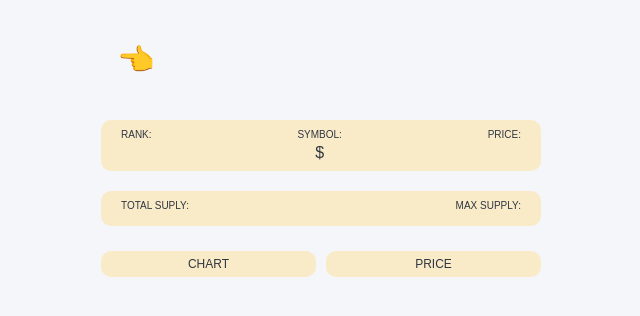
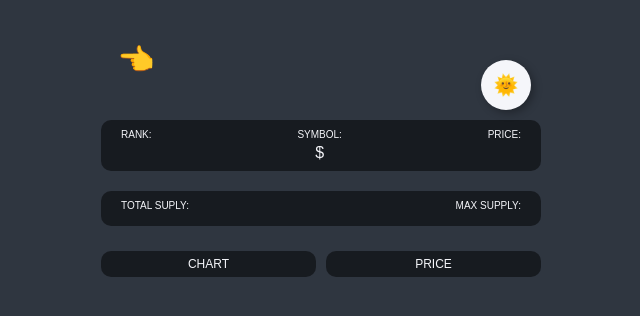
Before and after one commit to sso-hyeon/react-crypto-tracker, a React (Create React App) app: page /1 in a window 1280 px wide. Shown: the top 316 px of the page, without its empty margins (319-959 px from the left). Built offline with nearby package versions, Linux system fonts and the light colour scheme; no server answers.

Commit message:
모드변경 버튼 수정

```diff
--- a/package.json
+++ b/package.json
@@ -19,6 +19,7 @@
         "react-query": "^3.39.0",
         "react-router-dom": "^5.3.0",
         "react-scripts": "4.0.3",
+        "recoil": "^0.7.3-alpha.2",
         "styled-components": "^5.3.1",
         "typescript": "^4.4.4",
         "web-vitals": "^1.1.2"
--- a/src/App.tsx
+++ b/src/App.tsx
@@ -2,7 +2,8 @@ import { createGlobalStyle, ThemeProvider } from "styled-components";
 import Router from "./Router";
 import { ReactQueryDevtools } from "react-query/devtools";
 import { lightTheme, darkTheme } from "./theme";
-import { useState } from "react";
+import { useRecoilValue } from "recoil";
+import { isDarkAtom } from "./atoms";
 
 const GLobalStyle = createGlobalStyle`
 @import url('https://fonts.googleapis.com/css2?family=Source+Sans+Pro:wght@300;400;700&display=swap');
@@ -68,13 +69,12 @@ a {
 `;
 
 function App() {
-    const [isDark, setIsDark] = useState<boolean>(false);
-    const toggleDark = () => setIsDark(current => !current);
+    const isDark = useRecoilValue(isDarkAtom);
     return (
         <>
             <ThemeProvider theme={isDark ? darkTheme : lightTheme}>
                 <GLobalStyle />
-                <Router isDark={isDark} toggleDark={toggleDark} />
+                <Router />
                 <ReactQueryDevtools initialIsOpen={false} />
             </ThemeProvider>
         </>
--- a/src/Router.tsx
+++ b/src/Router.tsx
@@ -2,20 +2,15 @@ import { BrowserRouter, Route, Switch } from "react-router-dom";
 import Coin from "./routes/Coin";
 import Coins from "./routes/Coins";
 
-interface IRouterProps {
-    toggleDark: () => void;
-    isDark: boolean;
-}
-
-function Router({ toggleDark, isDark }: IRouterProps) {
+function Router() {
     return (
         <BrowserRouter basename={process.env.PUBLIC_URL}>
             <Switch>
                 <Route path="/:coinId">
-                    <Coin isDark={isDark} />
+                    <Coin />
                 </Route>
                 <Route path="/">
-                    <Coins toggleDark={toggleDark} />
+                    <Coins />
                 </Route>
             </Switch>
         </BrowserRouter>
--- /dev/null
+++ b/src/atoms.ts
@@ -0,0 +1,6 @@
+import { atom } from "recoil";
+
+export const isDarkAtom = atom({
+    key: "isDark",
+    default: true
+});
--- a/src/index.tsx
+++ b/src/index.tsx
@@ -1,15 +1,18 @@
 import React from "react";
 import ReactDOM from "react-dom";
 import { QueryClient, QueryClientProvider } from "react-query";
+import { RecoilRoot } from "recoil";
 import App from "./App";
 
 const queryClient = new QueryClient();
 
 ReactDOM.render(
     <>
-        <QueryClientProvider client={queryClient}>
-            <App />
-        </QueryClientProvider>
+        <RecoilRoot>
+            <QueryClientProvider client={queryClient}>
+                <App />
+            </QueryClientProvider>
+        </RecoilRoot>
     </>,
     document.getElementById("root")
 );
--- a/src/routes/Chart.tsx
+++ b/src/routes/Chart.tsx
@@ -1,10 +1,11 @@
 import { useQuery } from "react-query";
 import { fetchCoinHistory } from "../api";
 import ApexChart from "react-apexcharts";
+import { useRecoilValue } from "recoil";
+import { isDarkAtom } from "../atoms";
 
 interface ChartProps {
     coinId: string;
-    isDark: boolean;
 }
 
 interface IHistorical {
@@ -18,7 +19,8 @@ interface IHistorical {
     market_cap: number;
 }
 
-function Chart({ coinId, isDark }: ChartProps) {
+function Chart({ coinId }: ChartProps) {
+    const isDark = useRecoilValue(isDarkAtom);
     const { isLoading, data } = useQuery<IHistorical[]>(["ohlcv", coinId], () =>
         fetchCoinHistory(coinId)
     );
--- a/src/routes/Coin.tsx
+++ b/src/routes/Coin.tsx
@@ -7,8 +7,10 @@ import {
     useParams,
     useRouteMatch
 } from "react-router-dom";
+import { useRecoilValue, useSetRecoilState } from "recoil";
 import styled from "styled-components";
 import { fetchCoinInfo, fetchCoinTickers } from "../api";
+import { isDarkAtom } from "../atoms";
 import Chart from "./Chart";
 import Price from "./Price";
 
@@ -19,6 +21,7 @@ const Container = styled.div`
 `;
 
 const Header = styled.header`
+    width: 100%;
     height: 15vh;
     display: flex;
     justify-content: center;
@@ -93,6 +96,20 @@ const BackBtn = styled.button`
         display: block;
     }
 `;
+const ModeBtn = styled.button`
+    position: absolute;
+    right: 0;
+    padding: 0;
+    margin: auto 10px;
+    border: none;
+    width: 50px;
+    height: 50px;
+    border-radius: 50%;
+    font-size: 20px;
+    background-color: ${props => props.theme.textColor};
+    box-shadow: 3px 3px 8px rgba(0, 0, 0, 0.3);
+    cursor: pointer;
+`;
 
 interface Params {
     coinId: string;
@@ -156,15 +173,15 @@ interface PriceData {
     };
 }
 
-interface ICoinProps {
-    isDark: boolean;
-}
-
-function Coin({ isDark }: ICoinProps) {
+function Coin() {
     const { coinId } = useParams<Params>();
     const { state } = useLocation<RouteState>();
     const priceMatch = useRouteMatch("/:coinId/price");
     const chartMatch = useRouteMatch("/:coinId/chart");
+    const setDarkAtom = useSetRecoilState(isDarkAtom);
+    const toggleDarkAtom = () => setDarkAtom(prev => !prev);
+    const isDark = useRecoilValue(isDarkAtom);
+
     const { isLoading: infoLoading, data: infoData } = useQuery<InfoData>(
         ["info", coinId],
         () => fetchCoinInfo(coinId)
@@ -186,6 +203,7 @@ function Coin({ isDark }: ICoinProps) {
                 </BackBtn>
                 <Title>
                     {state?.name ? state.name : loading ? "Loading..." : infoData?.name}
+                    <ModeBtn onClick={toggleDarkAtom}>{isDark ? "🌞" : "🌙"}</ModeBtn>
                 </Title>
             </Header>
             {loading ? (
@@ -231,7 +249,7 @@ function Coin({ isDark }: ICoinProps) {
                             <Price coinId={coinId} />
                         </Route>
                         <Route path={`/:coinId/chart`}>
-                            <Chart isDark={isDark} coinId={coinId} />
+                            <Chart coinId={coinId} />
                         </Route>
                     </Switch>
                 </>
--- a/src/routes/Coins.tsx
+++ b/src/routes/Coins.tsx
@@ -1,8 +1,10 @@
 import { Helmet } from "react-helmet";
 import { useQuery } from "react-query";
 import { Link } from "react-router-dom";
+import { useRecoilValue, useSetRecoilState } from "recoil";
 import styled from "styled-components";
 import { fetchCoins } from "../api";
+import { isDarkAtom } from "../atoms";
 
 const Container = styled.div`
     padding: 0px 20px;
@@ -11,10 +13,12 @@ const Container = styled.div`
 `;
 
 const Header = styled.header`
+    width: 100%;
     height: 15vh;
     display: flex;
     justify-content: center;
     align-items: center;
+    position: relative;
 `;
 
 const CoinList = styled.ul``;
@@ -53,6 +57,21 @@ const Loader = styled.span`
     display: block;
 `;
 
+const ModeBtn = styled.button`
+    position: absolute;
+    right: 0;
+    padding: 0;
+    margin: auto 10px;
+    border: none;
+    width: 50px;
+    height: 50px;
+    border-radius: 50%;
+    font-size: 20px;
+    background-color: ${props => props.theme.textColor};
+    box-shadow: 3px 3px 8px rgba(0, 0, 0, 0.3);
+    cursor: pointer;
+`;
+
 interface ICoin {
     id: string;
     name: string;
@@ -63,12 +82,12 @@ interface ICoin {
     type: string;
 }
 
-interface ICoinsProps {
-    toggleDark: () => void;
-}
+function Coins() {
+    const setDarkAtom = useSetRecoilState(isDarkAtom);
+    const toggleDarkAtom = () => setDarkAtom(prev => !prev);
+    const isDark = useRecoilValue(isDarkAtom);
+    const { isLoading, data } = useQuery<ICoin[]>("allCoins", fetchCoins);
 
-function Coins({ toggleDark }: ICoinsProps) {
-    const { isLoading, data } = useQuery<ICoin[]>("allCoins", fetchCoins);
     return (
         <Container>
             <Helmet>
@@ -76,7 +95,7 @@ function Coins({ toggleDark }: ICoinsProps) {
             </Helmet>
             <Header>
                 <Title>Coins</Title>
-                <button onClick={toggleDark}>Toggle Dark Mode</button>
+                <ModeBtn onClick={toggleDarkAtom}>{isDark ? "🌞" : "🌙"}</ModeBtn>
             </Header>
             {isLoading ? (
                 <Loader>Loading...</Loader>
```
Also changed, not shown: 1 other file (tests, documents, lock files or other folders).
